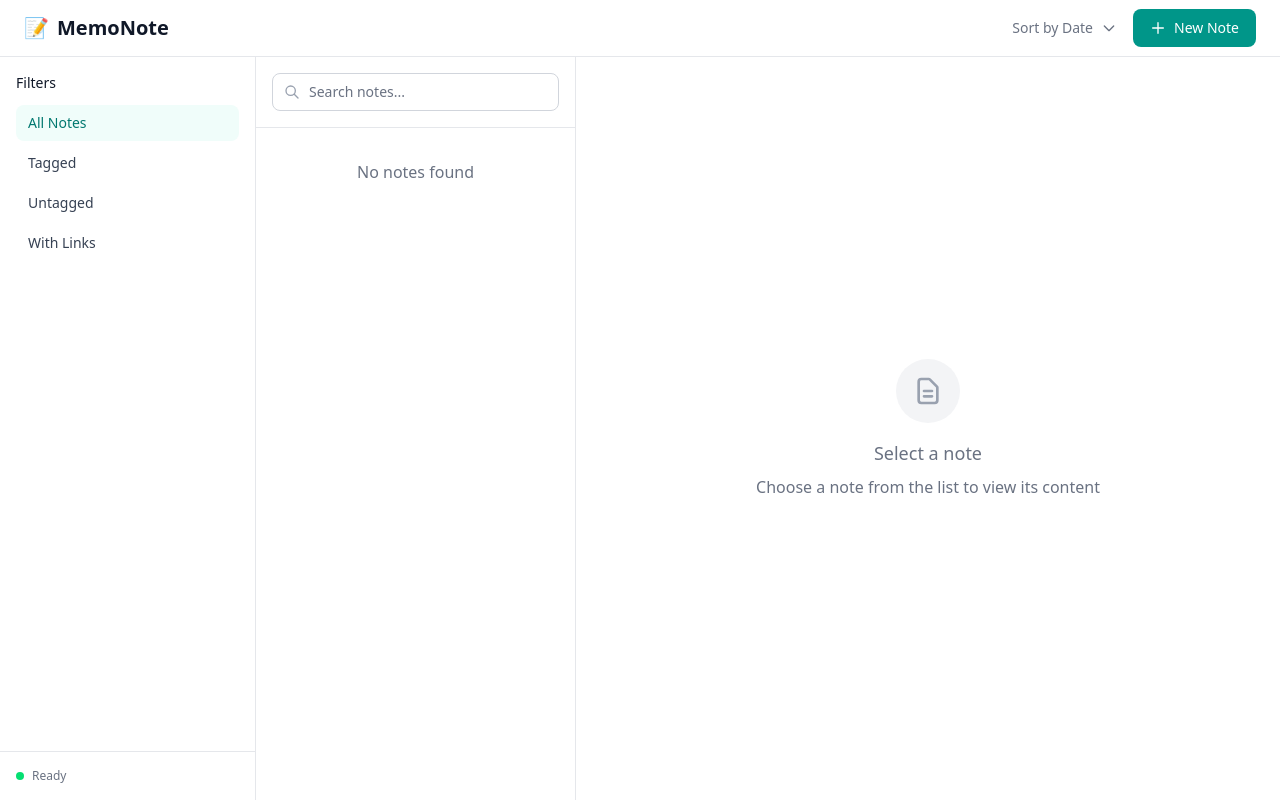
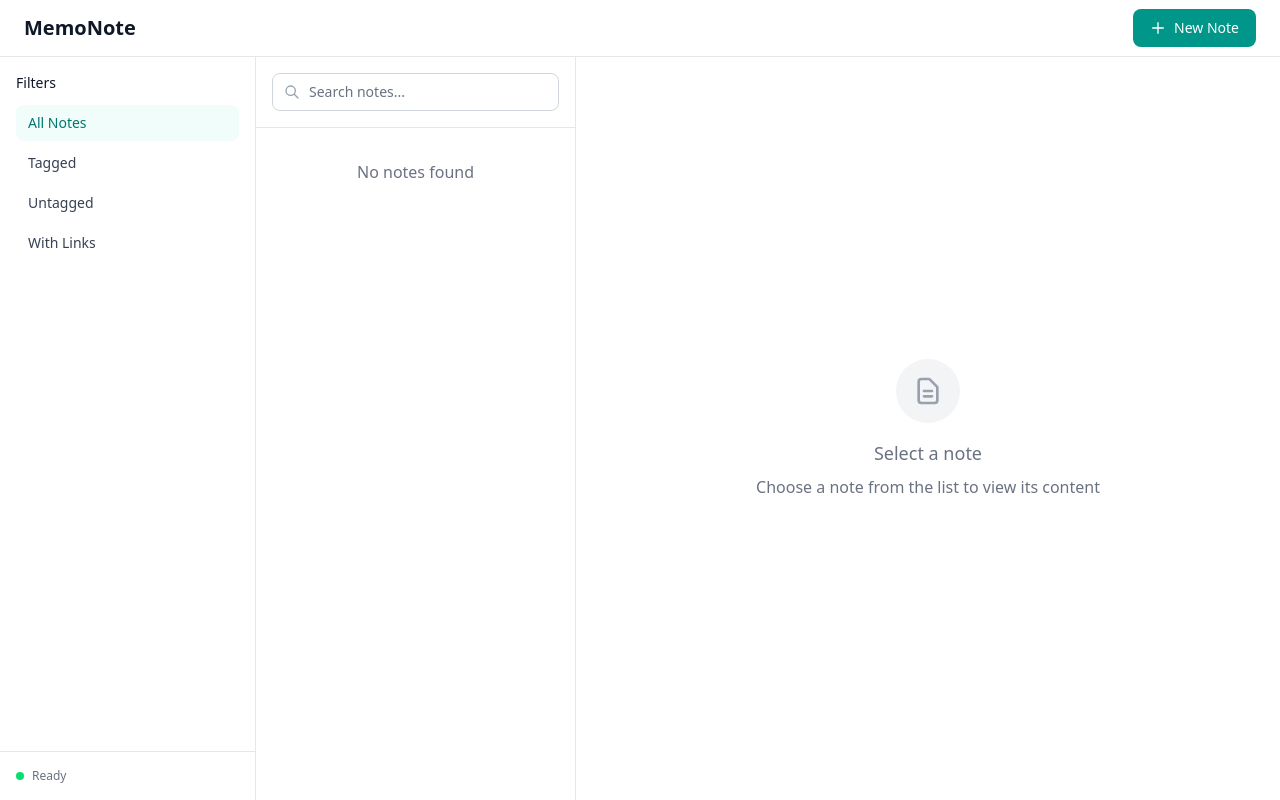
Before and after one commit to tp-job/MEMONOTE, a React (Vite) app: page / in a window 1280 px wide. Built offline with nearby package versions, Linux system fonts and the light colour scheme.

Commit message:
Day 7: Create Function delete note and refact code

```diff
--- a/Doc/Project_TimeLine.md
+++ b/Doc/Project_TimeLine.md
@@ -15,7 +15,7 @@
 
 - ✅ Day 6: เพิ่มฟีเจอร์ แก้ไขโน้ต
 
-- [ ] Day 7: เพิ่มฟีเจอร์ ลบโน้ต
+- ✅ Day 7: เพิ่มฟีเจอร์ ลบโน้ต
 
 - [ ] Day 8: เขียน useLocalStorage.js + เชื่อม CRUD Notes กับ LocalStorage
 
--- a/src/Components/Header.jsx
+++ b/src/Components/Header.jsx
@@ -4,18 +4,11 @@ export default function Header({ onAdd }) {
             <div className="flex items-center justify-between h-14 px-6">
                 <div className="flex items-center">
                     <h1 className="text-xl font-bold text-gray-900 flex items-center">
-            <span className="text-teal-600 mr-2">📝</span>
                         MemoNote
                     </h1>
                 </div>
 
                 <div className="flex items-center space-x-4">
-          <div className="flex items-center space-x-2 text-sm text-gray-500">
-            <span>Sort by Date</span>
-            <svg className="w-4 h-4" fill="none" stroke="currentColor" viewBox="0 0 24 24">
-              <path strokeLinecap="round" strokeLinejoin="round" strokeWidth={2} d="M19 9l-7 7-7-7" />
-            </svg>
-          </div>
 
                     <button
                         onClick={onAdd}
```
Also changed, not shown: src/Components/SearchBar.jsx (indentation only). Lines whose indentation alone changed are shown as unchanged.
